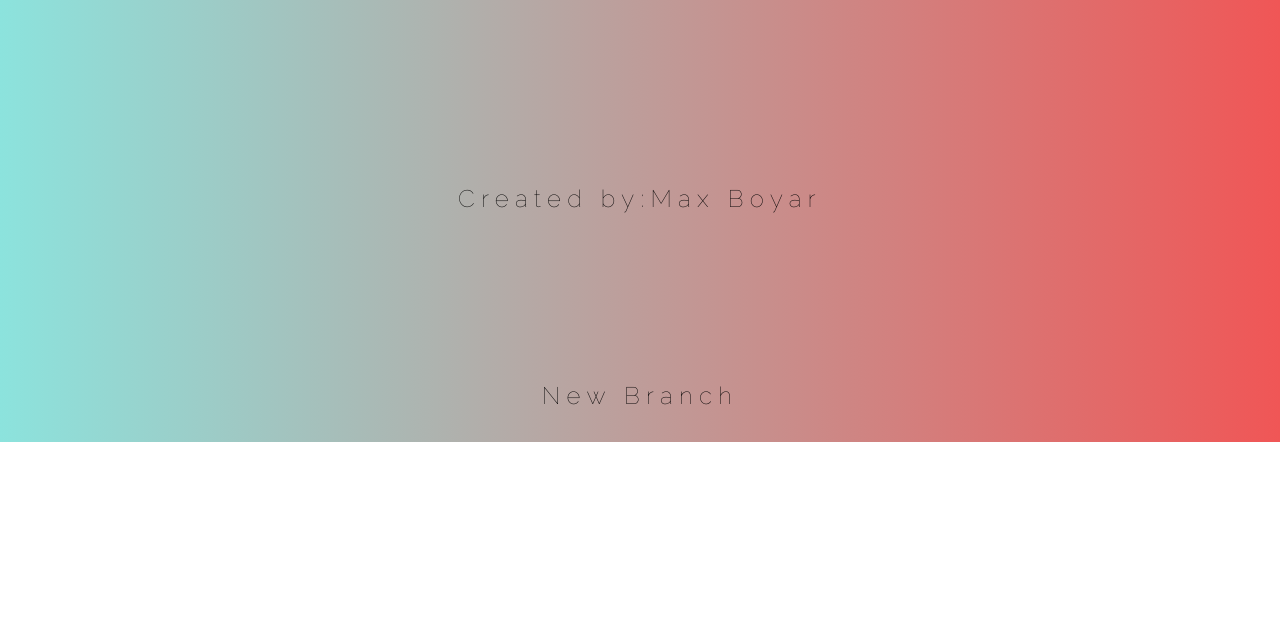
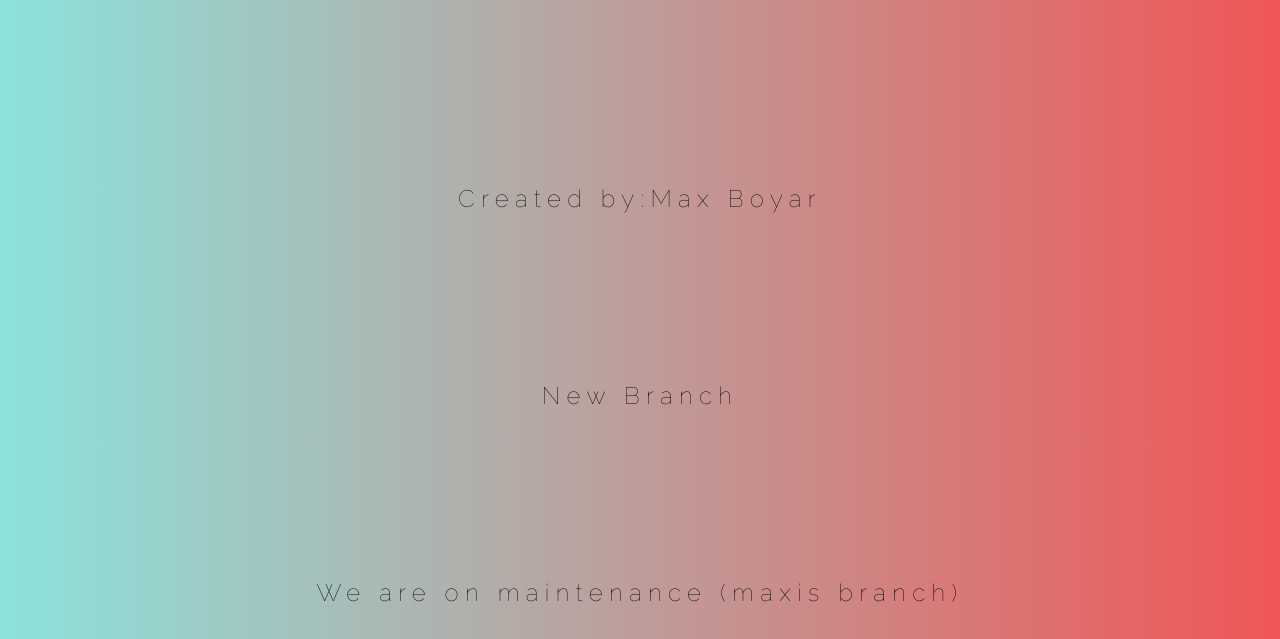
Before and after one commit to MaxBoyar/Bakground-Gen, a plain HTML site: page index.html in a window 1280 px wide. Shown: the part 575-1214 px from the top of the page. Before the commit the page ends 1017 px from the top, so only its background shows below. Drawn offline with Linux system fonts and the light colour scheme.

Commit message:
branching Maxis

```diff
--- a/index.html
+++ b/index.html
@@ -17,6 +17,7 @@
         <h4></h4>
         <p>Created by:Max Boyar</p>
         <p>New Branch</p>
+        <p>We are on maintenance (maxis branch)</p>
     </div>
     <script type="text/javascript" src="script.js"></script>
 </body>
```
